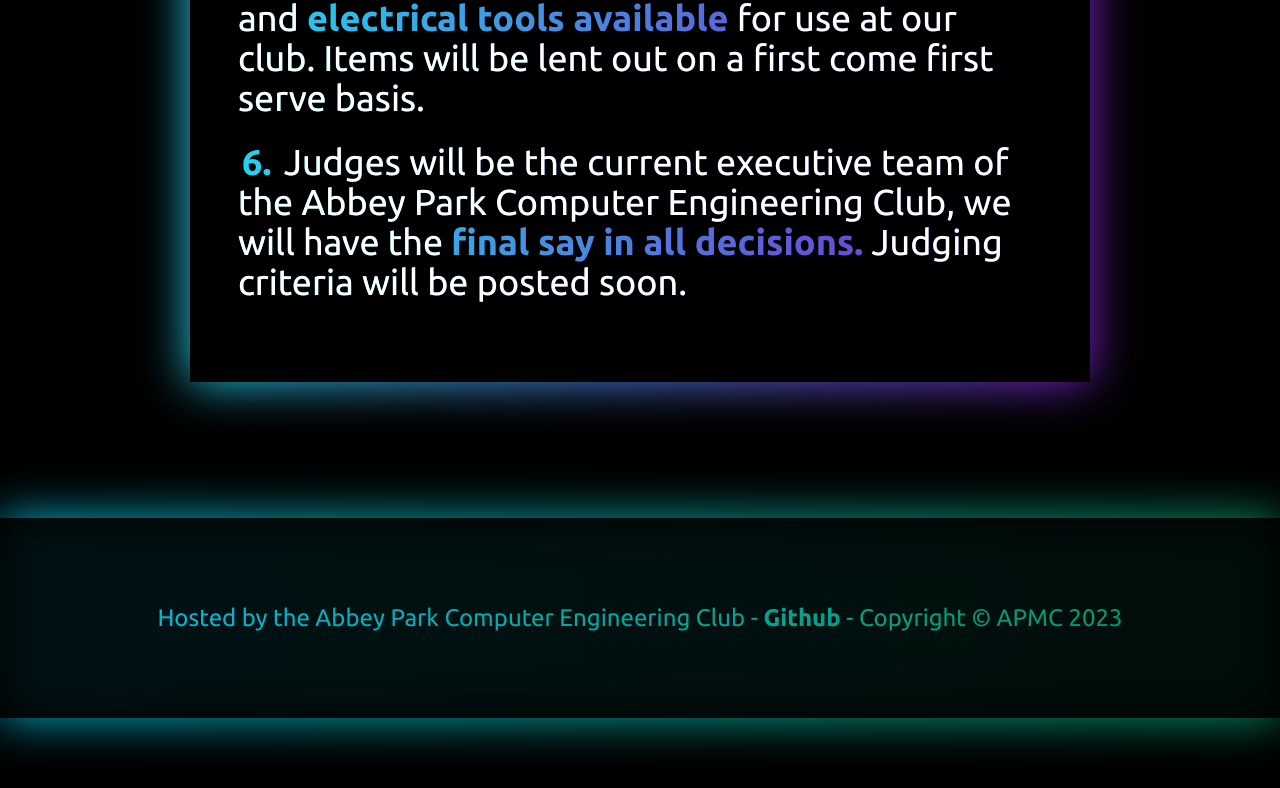
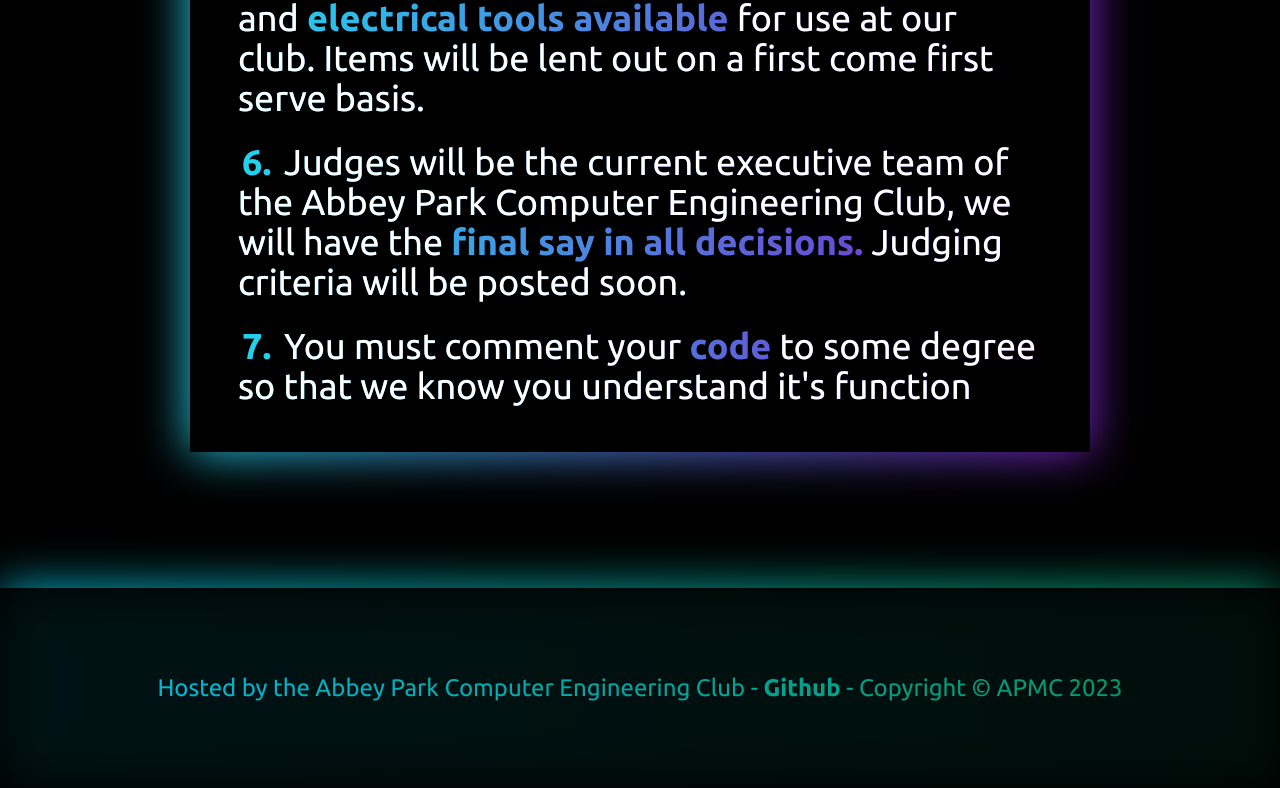
Before and after one commit to Leg3ndary/APMC, a Next.js app: page /rules in a window 1280 px wide. Shown: the part 1654-2442 px from the top of the page. Before the commit the page ends 2372 px from the top, so only its background shows below. Built offline with nearby package versions, Linux system fonts and the light colour scheme.

Commit message:
Something

```diff
--- a/src/pages/rules.tsx
+++ b/src/pages/rules.tsx
@@ -48,8 +48,8 @@ export default function Rules() {
                     </div>
                 </div>
             </section>
-            <section className="h-[1950px] w-[320px] lg:h-[1500px] lg:w-[900px] m-10 group transition duration-1000 ease-in-out hover:scale-105 mt-20">
-                <div className="absolute h-[1950px] w-[320px] lg:h-[1500px] lg:w-[900px] bg-gradient-to-r from-cyan-400 to-purple-700 blur-xl transform-gpu group-hover:blur-3xl transition ease-in-out duration-1000"></div>
+            <section className="h-[1950px] w-[320px] lg:h-[1570px] lg:w-[900px] m-10 group transition duration-1000 ease-in-out hover:scale-105 mt-20">
+                <div className="absolute h-[1950px] w-[320px] lg:h-[1570px] lg:w-[900px] bg-gradient-to-r from-cyan-400 to-purple-700 blur-xl transform-gpu group-hover:blur-3xl transition ease-in-out duration-1000"></div>
                 <div className="relative z-20 w-full h-full p-12 bg-black">
                     <div className="bg-gradient-to-r from-cyan-400 to-purple-700 bg-clip-text">
                         <h2 className="p-1 mb-6 text-4xl font-bold text-center text-transparent lg:text-6xl group-drop-shadow-lg">
@@ -149,6 +149,19 @@ export default function Rules() {
                             </span>{" "}
                             Judging criteria will be posted soon.
                         </span>
+                        <br />
+                        <br />
+                        <span className="p-1 mb-6 text-xl font-bold text-center text-transparent lg:text-4xl group-drop-shadow-lg">
+                            7.{" "}
+                        </span>
+                        <span className="text-xl lg:text-4xl">
+                            You must comment your{" "}
+                            <span className="font-bold text-transparent">
+                                code
+                            </span>{" "}
+                            to some degree so that we know you understand it's
+                            function
+                        </span>
                     </div>
                 </div>
             </section>
```
